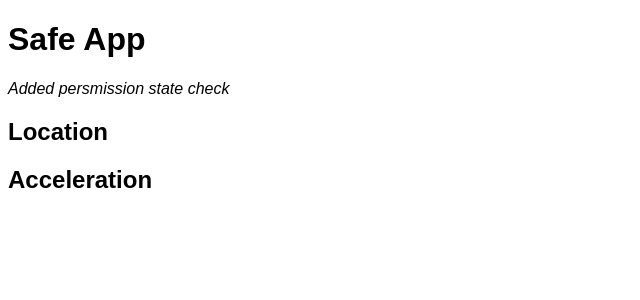
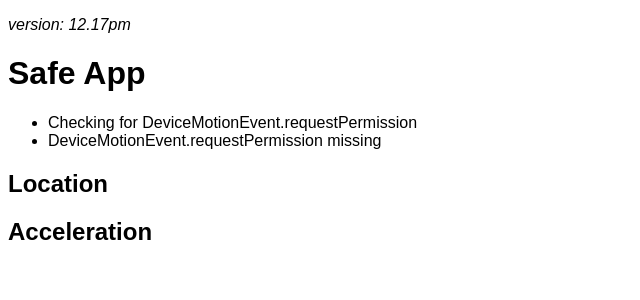
Before and after one commit to nuuuwan/safe_app, a React (Create React App) app: page / in a window 1280 px wide. Shown: the top 300 px of the page, without its empty margins (0-640 px from the left). Built offline with nearby package versions, Linux system fonts and the light colour scheme; no server answers.

Commit message:
[main] Added logging (2021-12-13-1217)

```diff
--- a/src/stateful/pages/HomePage.js
+++ b/src/stateful/pages/HomePage.js
@@ -1,6 +1,6 @@
 import { Component } from "react";
 
-const VERSION = 'Added persmission state check';
+const VERSION = "version: 12.17pm";
 
 export default class HomePage extends Component {
   constructor(props) {
@@ -8,7 +8,14 @@ export default class HomePage extends Component {
     this.state = {
       latLng: undefined,
       acceleration: undefined,
+      statusList: [],
     };
+  }
+
+  setStatus(status) {
+    let newStatusList = this.state.statusList;
+    newStatusList.push(status);
+    this.setState({ newStatusList });
   }
 
   onGetCurrentPosition(position) {
@@ -22,8 +29,16 @@ export default class HomePage extends Component {
   }
 
   async componentDidMount() {
-    if (DeviceMotionEvent.requestPermission) {
+    this.setStatus("Checking for DeviceMotionEvent.requestPermission");
+    if (
+      DeviceMotionEvent &&
+      typeof DeviceMotionEvent.requestPermission === "function"
+    ) {
+      this.setStatus("Requesting Permission");
       const permissionState = await DeviceMotionEvent.requestPermission();
+
+      this.setStatus(`permissionState = ${permissionState}`);
+
       if (permissionState === "granted") {
         window.addEventListener(
           "devicemotion",
@@ -31,6 +46,8 @@ export default class HomePage extends Component {
           false
         );
       }
+    } else {
+      this.setStatus("DeviceMotionEvent.requestPermission missing");
     }
 
     navigator.geolocation.getCurrentPosition(
@@ -39,11 +56,19 @@ export default class HomePage extends Component {
   }
 
   render() {
-    const { latLng, acceleration } = this.state;
+    const { latLng, acceleration, statusList } = this.state;
     return (
       <div>
+        <p>
+          <i>{VERSION}</i>
+        </p>
+
         <h1>Safe App</h1>
-        <p><i>{VERSION}</i></p>
+        <ul>
+          {statusList.map(function (status, i) {
+            return <li key={`li-status-${i}`}>{status}</li>;
+          })}
+        </ul>
         <h2>Location</h2>
         <p>{JSON.stringify(latLng)}</p>
         <h2>Acceleration</h2>
```
Also changed, not shown: 1 other file (tests, documents, lock files or other folders).
